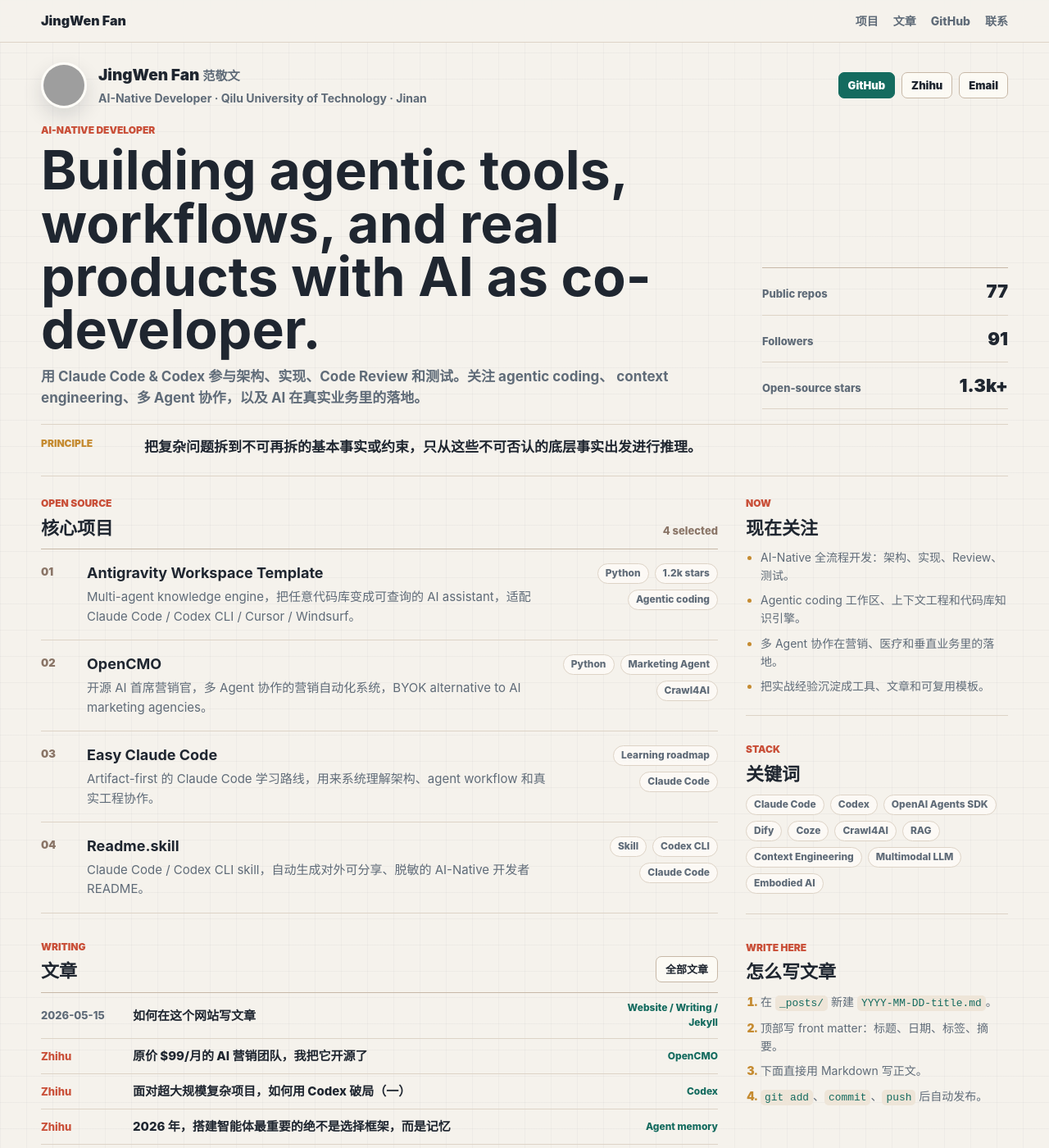
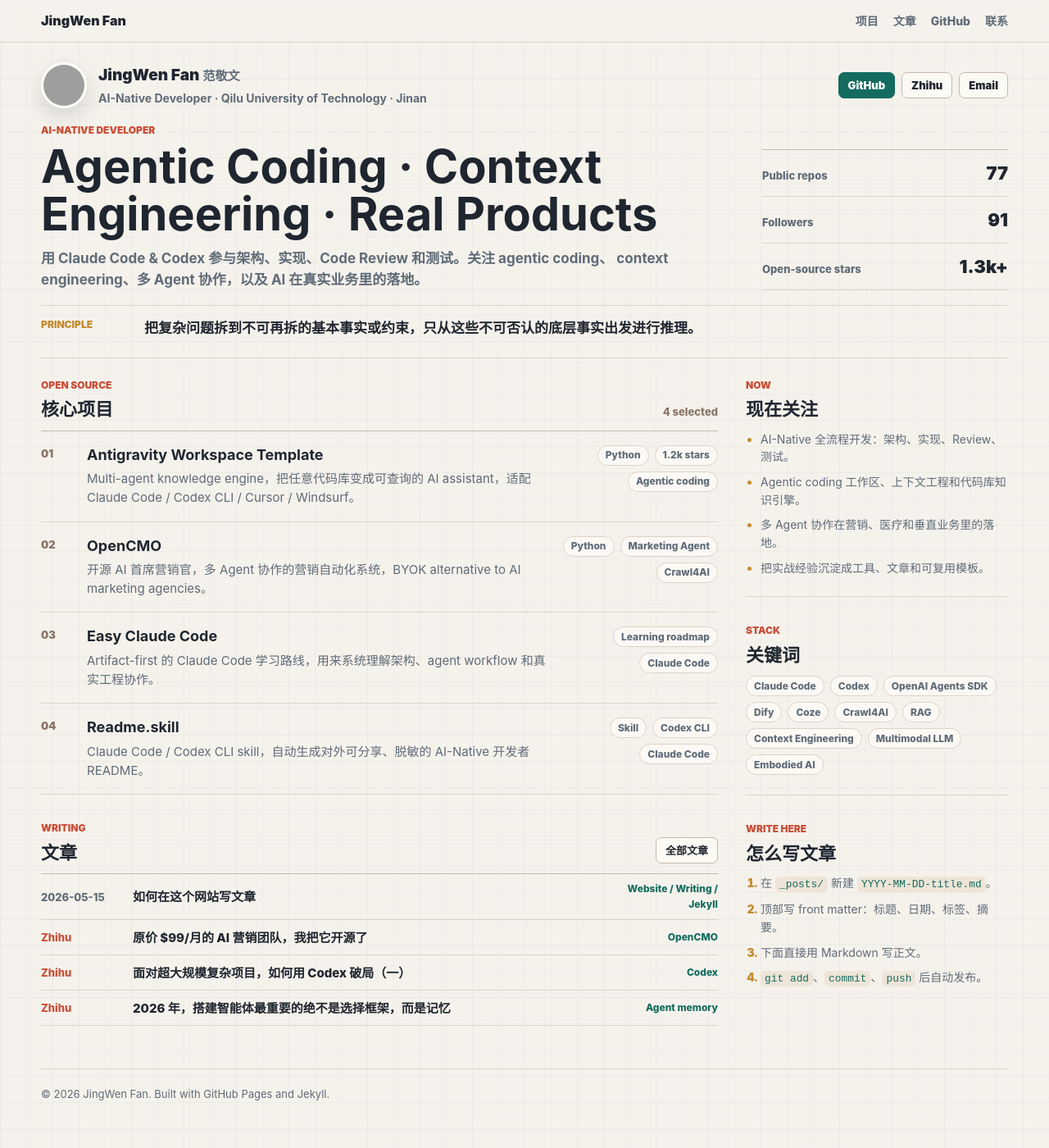
Before and after one commit to study8677/study8677.github.io, a Jekyll site: the page built from index.html, in a window 1280 px wide and 1400 px high. Shown: the whole window at 82% size. Built offline with Jekyll 4.4.1, drawn with Linux system fonts in a browser that asks for light colours; grey boxes are pictures that could not be loaded.

Commit message:
Shorten homepage headline

```diff
--- a/index.html
+++ b/index.html
@@ -21,7 +21,7 @@ description: "JingWen Fan - AI-Native Developer"
   <div class="masthead-grid">
     <div class="headline-block">
       <p class="eyebrow">AI-Native Developer</p>
-      <h1 id="home-title">Building agentic tools, workflows, and real products with AI as co-developer.</h1>
+      <h1 id="home-title">Agentic Coding · Context Engineering · Real Products</h1>
       <p class="lead">
         用 Claude Code & Codex 参与架构、实现、Code Review 和测试。关注 agentic coding、
         context engineering、多 Agent 协作，以及 AI 在真实业务里的落地。
--- a/style.css
+++ b/style.css
@@ -201,10 +201,10 @@ p {
 }
 
 h1 {
-  max-width: 900px;
+  max-width: 780px;
   margin-bottom: 12px;
-  font-size: clamp(38px, 5.2vw, 66px);
-  line-height: 0.98;
+  font-size: clamp(34px, 4.6vw, 56px);
+  line-height: 1.02;
   letter-spacing: 0;
 }
 
@@ -559,7 +559,7 @@ h3 {
   }
 
   h1 {
-    font-size: 35px;
+    font-size: 32px;
     line-height: 1.05;
   }
 
```
